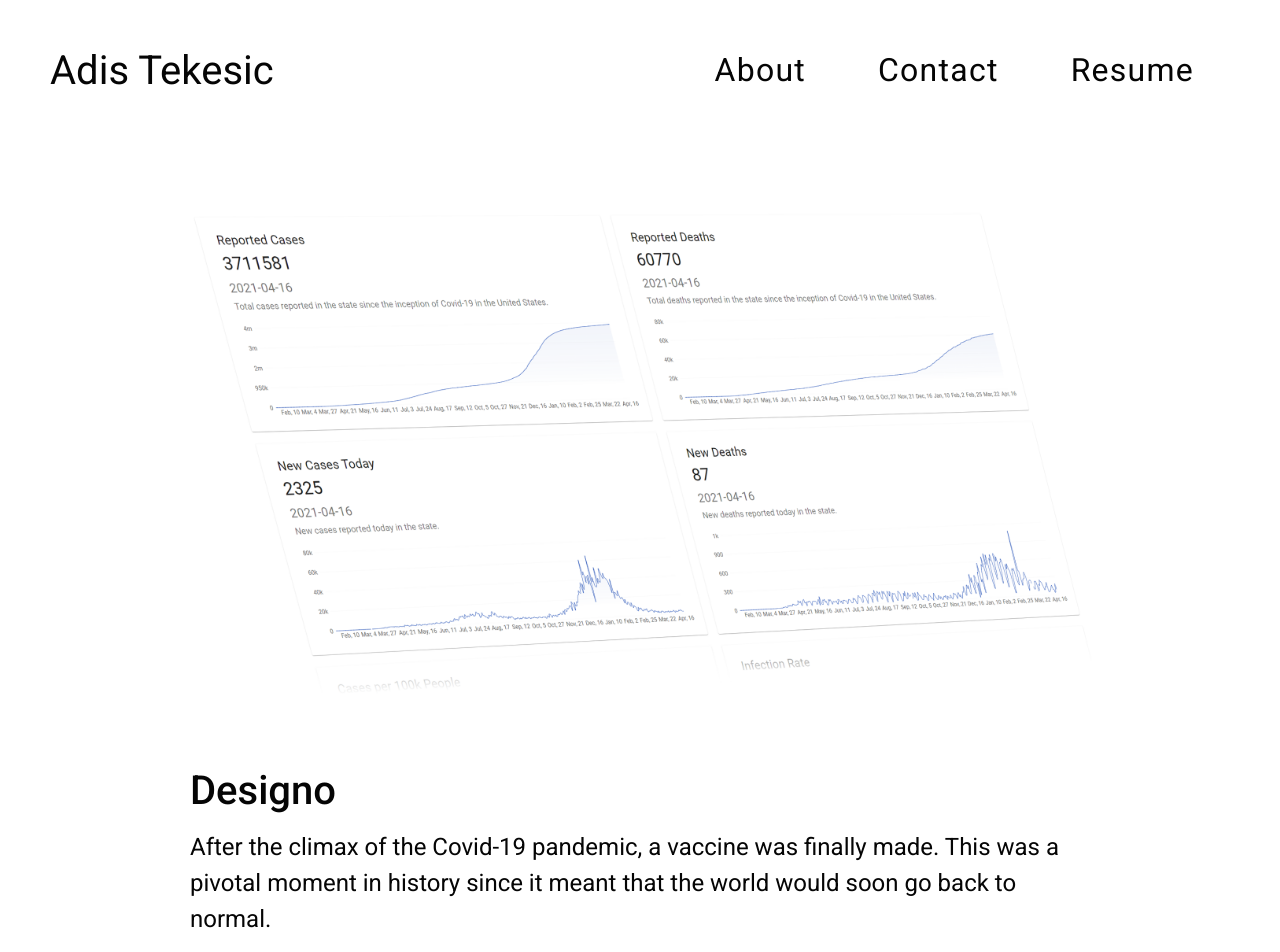
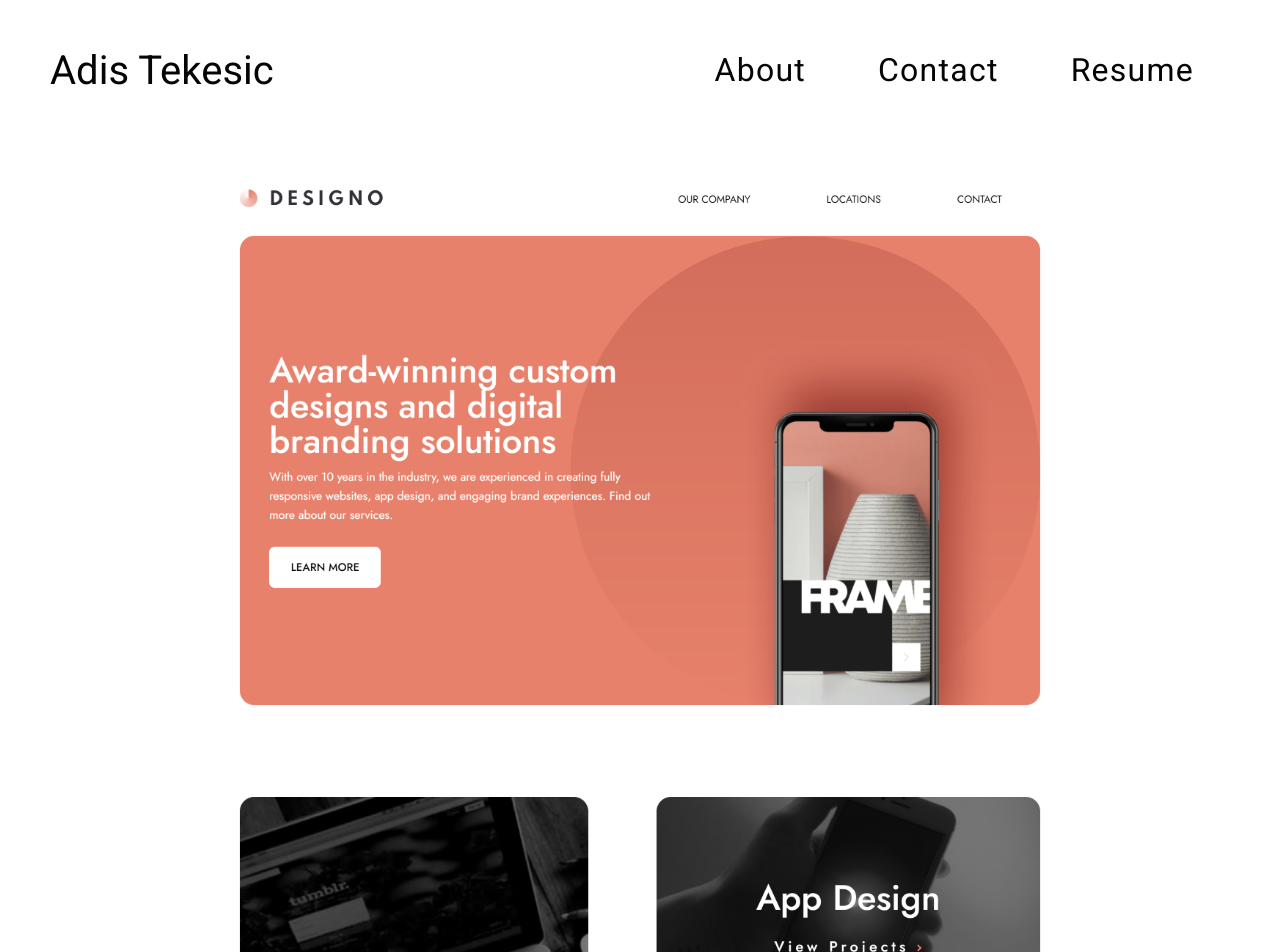
Before and after one commit to adis-tek/adis-tekesic-portfolio-site, a React (Create React App) app: page /designo in a window 1280 px wide. Shown: the top 952 px of the page. Built offline with nearby package versions, Linux system fonts and the light colour scheme.

Commit message:
spacing adjustments

```diff
--- a/src/components/ProjectRows.js
+++ b/src/components/ProjectRows.js
@@ -283,7 +283,10 @@ const Row1Large = styled.div`
     align-items: center;
     justify-content: center;
     background-color: white;
-    margin: 400px 0px 400px 0px;
+    margin: 400px 0px 300px 0px;
+    @media (max-width: 1200px) {
+        margin: 300px 0px 200px 0px;
+    }
     @media (max-width: 1025px) {
         display: none;
     }
@@ -298,7 +301,7 @@ const Row2Large = styled.div`
     align-items: center;
     justify-content: center;
     background-color: white;
-    margin: 40px 0px 60px 0;
+    margin: 150px 0px 60px 0;
     @media (max-width: 1025px) {
         display: none;
         flex-direction: column;
--- a/src/pages/Home.js
+++ b/src/pages/Home.js
@@ -144,7 +144,10 @@ const Line = styled.div`
 const Line2 = styled.div`
     width: 90%;
     border-top: 1px solid rgba(0, 0, 0, 0.1);
-    margin: 50px 0px 50px 0px;
+    margin: 50px 0px 0px 0px;
+    @media (max-width: 1025px) {
+        margin: 50px 0px 50px 0px;
+    }
 `;
 
 const Message = styled.div`
--- a/src/pages/projectsFolder/ArchStudio.js
+++ b/src/pages/projectsFolder/ArchStudio.js
@@ -4,6 +4,7 @@ import test from '../../images/test1440.jpg';
 import two_b from '../../images/project_breathe/two_b.png';
 import three_b from '../../images/project_breathe/three_b.png';
 import four_b from '../../images/project_breathe/four_b.png';
+import arch_Studio_intro from '../../images/home/arch_studio_screenshot.png';
 import { motion } from "framer-motion";
 import { fadeIn } from "../../animation";
 
@@ -13,14 +14,13 @@ function ArchStudio() {
         <ProjectContainer>
             <ProjectInnerContainer>
             <ProjectIntro>
-                <IntroImage src={two_b} alt="project"/>
+                <IntroImage src={arch_Studio_intro} alt="project"/>
                 <Header>Arch Studio</Header>
                 <Paragraph>After the climax of the Covid-19 pandemic, a vaccine was finally made. This was a pivotal moment in history since it meant that the world would soon go back to normal.</Paragraph>
             </ProjectIntro>
             <ProjectMain>
                     <Paragraph>Each state was moving at a different pace with their vaccinations. To get a better idea of the progress I decided to fetch data and monitor crucial metrics like new daily cases and the vaccination rate.
     </Paragraph>
-                    <RowImage src={three_b} alt="test"/>
                     <Paragraph>This is a react app that leverages Material-UI’s cards and grid library that creates a neat and responsive layout.  Data is updated daily and fetched from the Covid Act Now API and is then presented on charts (created with the Recharts library) so users can better understand the trend.</Paragraph>
                     <Paragraph>I chose to use the Recharts library for charting the data (it was much easier to use than Material-UI charts).</Paragraph>
                     <Paragraph>The app gives users quick access to new daily data for all fifty states. Data is automatically presented on charts so users can visually see the trends and nine key metrics are collected daily to determine the rate of progress.</Paragraph>
@@ -79,7 +79,7 @@ const ProjectIntro = styled.div`
     align-items: center;
     justify-content: center;
     width: 100%;
-    margin: 10px;
+    margin: 0px;
 `;
 
 const IntroImage = styled.img`
--- a/src/pages/projectsFolder/Audiophile.js
+++ b/src/pages/projectsFolder/Audiophile.js
@@ -4,6 +4,7 @@ import test from '../../images/test1440.jpg';
 import two_b from '../../images/project_breathe/two_b.png';
 import three_b from '../../images/project_breathe/three_b.png';
 import four_b from '../../images/project_breathe/four_b.png';
+import audiophile_intro from '../../images/home/audiophile_screenshot.png';
 import { motion } from "framer-motion";
 import { fadeIn } from "../../animation";
 
@@ -13,14 +14,13 @@ function Audiophile() {
         <ProjectContainer>
             <ProjectInnerContainer>
             <ProjectIntro>
-                <IntroImage src={two_b} alt="project"/>
+                <IntroImage src={audiophile_intro} alt="project"/>
                 <Header>Audiophile</Header>
                 <Paragraph>After the climax of the Covid-19 pandemic, a vaccine was finally made. This was a pivotal moment in history since it meant that the world would soon go back to normal.</Paragraph>
             </ProjectIntro>
             <ProjectMain>
                     <Paragraph>Each state was moving at a different pace with their vaccinations. To get a better idea of the progress I decided to fetch data and monitor crucial metrics like new daily cases and the vaccination rate.
     </Paragraph>
-                    <RowImage src={three_b} alt="test"/>
                     <Paragraph>This is a react app that leverages Material-UI’s cards and grid library that creates a neat and responsive layout.  Data is updated daily and fetched from the Covid Act Now API and is then presented on charts (created with the Recharts library) so users can better understand the trend.</Paragraph>
                     <Paragraph>I chose to use the Recharts library for charting the data (it was much easier to use than Material-UI charts).</Paragraph>
                     <Paragraph>The app gives users quick access to new daily data for all fifty states. Data is automatically presented on charts so users can visually see the trends and nine key metrics are collected daily to determine the rate of progress.</Paragraph>
--- a/src/pages/projectsFolder/Designo.js
+++ b/src/pages/projectsFolder/Designo.js
@@ -4,6 +4,7 @@ import test from '../../images/test1440.jpg';
 import two_b from '../../images/project_breathe/two_b.png';
 import three_b from '../../images/project_breathe/three_b.png';
 import four_b from '../../images/project_breathe/four_b.png';
+import designo_intro from '../../images/home/designo_screenshot.png';
 import { motion } from "framer-motion";
 import { fadeIn } from "../../animation";
 
@@ -13,14 +14,13 @@ function Designo() {
         <ProjectContainer>
             <ProjectInnerContainer>
             <ProjectIntro>
-                <IntroImage src={two_b} alt="project"/>
-                <Header>Designo</Header>
+                <IntroImage src={designo_intro} alt="project"/>
+                <IntroHeader>Designo</IntroHeader>
                 <Paragraph>After the climax of the Covid-19 pandemic, a vaccine was finally made. This was a pivotal moment in history since it meant that the world would soon go back to normal.</Paragraph>
             </ProjectIntro>
             <ProjectMain>
                     <Paragraph>Each state was moving at a different pace with their vaccinations. To get a better idea of the progress I decided to fetch data and monitor crucial metrics like new daily cases and the vaccination rate.
     </Paragraph>
-                    <RowImage src={three_b} alt="test"/>
                     <Paragraph>This is a react app that leverages Material-UI’s cards and grid library that creates a neat and responsive layout.  Data is updated daily and fetched from the Covid Act Now API and is then presented on charts (created with the Recharts library) so users can better understand the trend.</Paragraph>
                     <Paragraph>I chose to use the Recharts library for charting the data (it was much easier to use than Material-UI charts).</Paragraph>
                     <Paragraph>The app gives users quick access to new daily data for all fifty states. Data is automatically presented on charts so users can visually see the trends and nine key metrics are collected daily to determine the rate of progress.</Paragraph>
@@ -79,7 +79,7 @@ const ProjectIntro = styled.div`
     align-items: center;
     justify-content: center;
     width: 100%;
-    margin: 10px;
+    margin: 0px;
 `;
 
 const IntroImage = styled.img`
@@ -91,6 +91,18 @@ const IntroImage = styled.img`
     @media (max-width: 1025px) {
         width: 105%;
         margin: 0px 50px 20px 50px;
+    }
+`;
+
+const IntroHeader = styled.h1`
+    font-size: 40px;
+    font-weight: 500;
+    max-width: 900px;
+    width: 90%;
+    margin: 0px 0px 10px 0px;
+    @media (max-width: 1025px) {
+        font-size: 35px;
+        margin: 25px 0px 0px 0px;
     }
 `;
 
```
